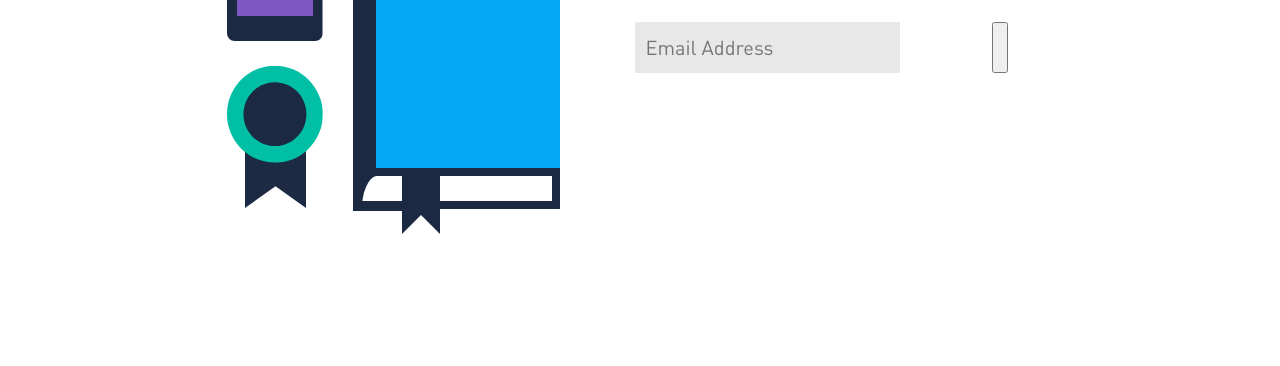
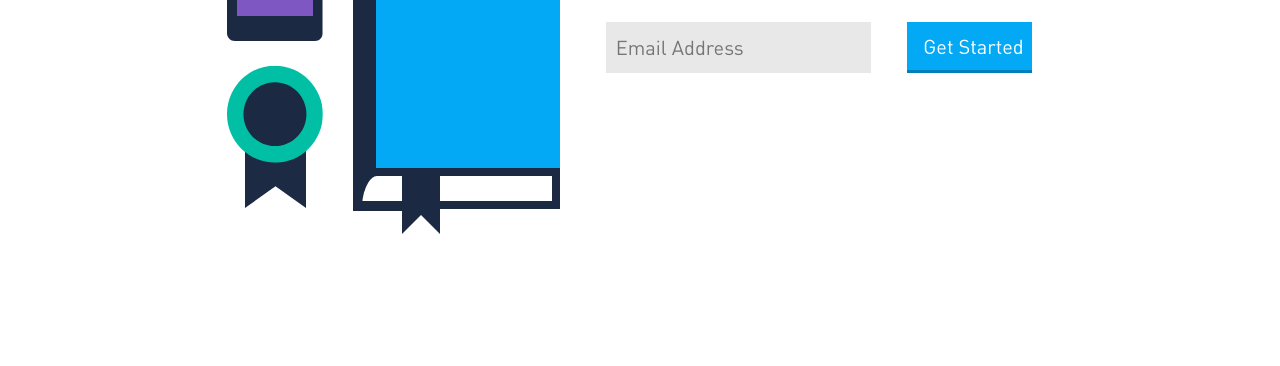
Before and after one commit to designatucsd/summer, a website: page index.html in a window 1280 px wide. Shown: the part 332-698 px from the top of the page. Drawn offline with nearby package versions, Linux system fonts and the light colour scheme.

Commit message:
oops i broke it

```diff
--- a/index.html
+++ b/index.html
@@ -30,7 +30,7 @@
             with or without internships thrive this summer. </div>
         <form class ="fields" action="https://designatucsd.us12.list-manage.com/subscribe/post?u=1caddb4f3fced9b54c0fe1984&amp;id=536b4c9fa4" method="post" id="mc-embedded-subscribe-form" name="mc-embedded-subscribe-form" class="validate" target="_blank" novalidate>
           <input type="email" value="" name="EMAIL" class="email" id="mce-EMAIL" placeholder="Email Address">
-          <button type="submit" id="submit" value="Get Started">
+          <input type="submit" id="submit" value="Get Started">
         </form>
       </div>
   </div>
```
